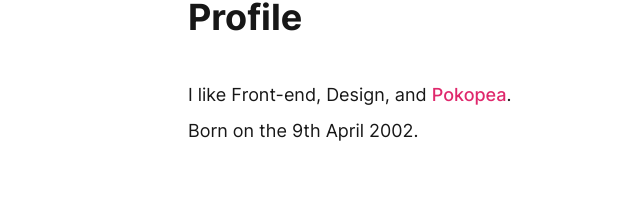
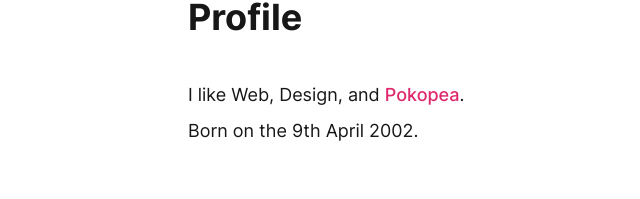
Before and after one commit to object1037/homepage, a Next.js app: page / in a window 1280 px wide. Shown: the part 212-411 px from the top of the page, without its empty margins (4-644 px from the left). Built offline with nearby package versions, Linux system fonts and the light colour scheme.

Commit message:
update my profile

```diff
--- a/pages/index.tsx
+++ b/pages/index.tsx
@@ -31,7 +31,7 @@ export default function Home() {
       <main className="flex-shrink-0 flex-1 py-8 text-lg">
         <Section title="Profile">
           <div className="leading-loose">
-            I like Front-end, Design, and{' '}
+            I like Web, Design, and{" "}
             <ELink
               key="Pokopea"
               url="https://www.youtube.com/channel/UC1EB8moGYdkoZQfWHjh7Ivw"
```
